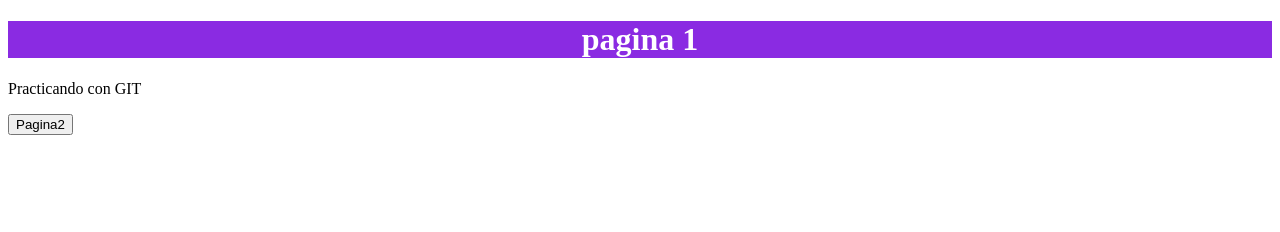
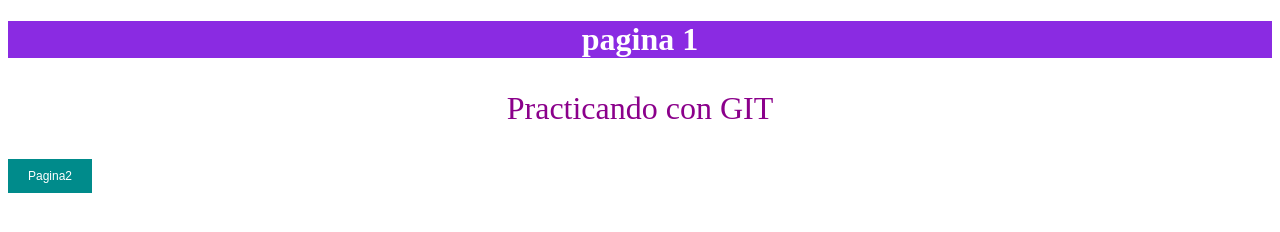
Before and after one commit to Pedro-Macias/git_facilito, a plain HTML site: page index.html in a window 1280 px wide. Drawn offline with Linux system fonts and the light colour scheme.

Commit message:
añadido parrafo 1 y cambio css

```diff
--- a/index.html
+++ b/index.html
@@ -9,6 +9,6 @@
 <body>
     <h1>pagina 1</h1>
     <p>Practicando con GIT</p>
-    <a href="pagina2.html"><input type="button" value ="Pagina2"></a>
+    <a href="pagina2.html"><input type="button" value ="Pagina2" class="button"></a>
 </body>
 </html>
--- a/style_page.css
+++ b/style_page.css
@@ -4,3 +4,18 @@ h1 {
     text-align: center;
 
 }
+p {
+    text-align: center;
+    color: darkmagenta;
+    font-size: 2em;
+}
+.button {
+    background-color: darkcyan;
+    border: none;
+    color: white;
+    padding: 10px 20px;
+    text-align: center;
+    text-decoration: none;
+    display: inline-block;
+    font-size: 12px;
+  }
```
Also changed, not shown: pagina2.html (+1 -1 lines).
